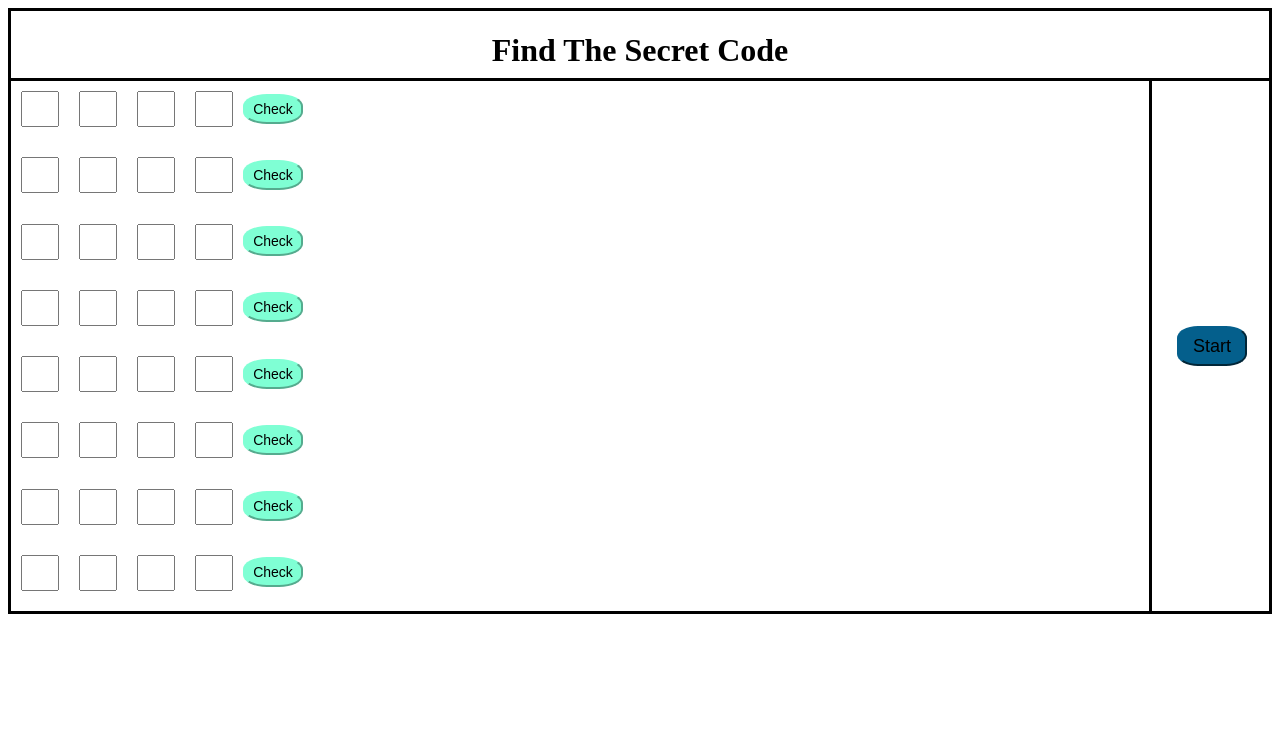
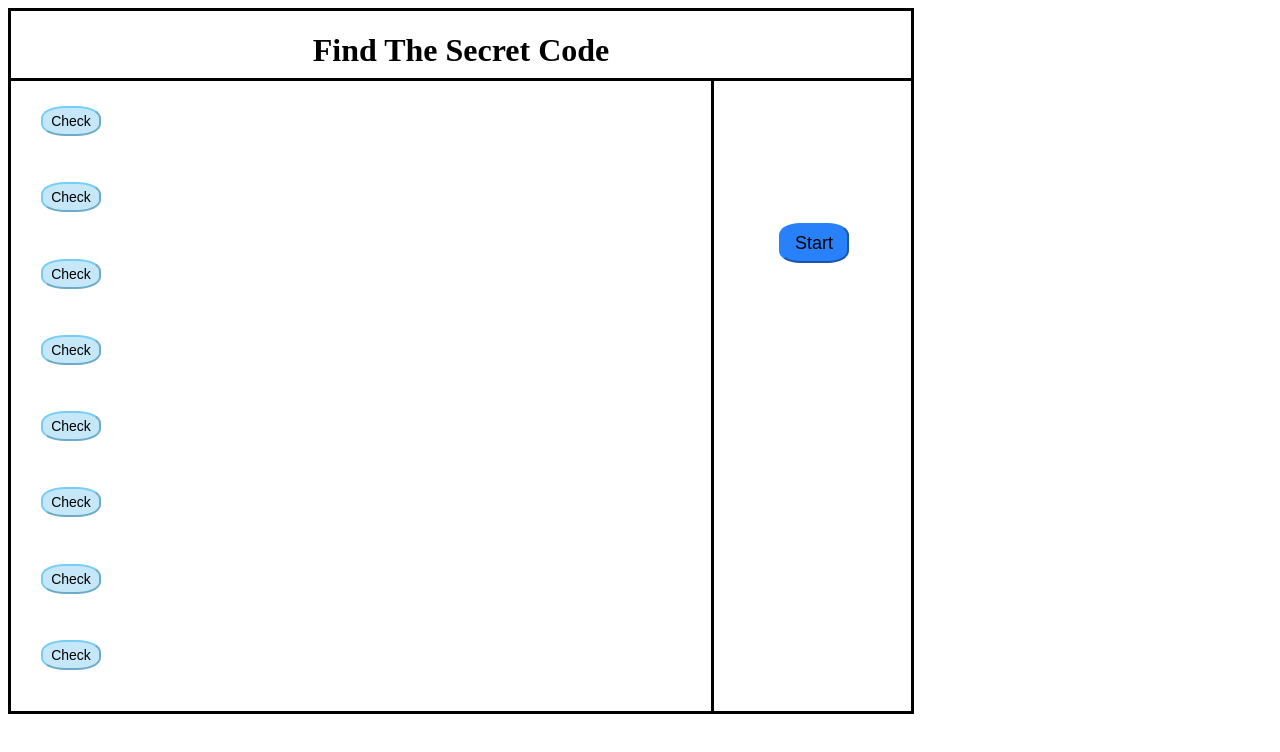
Before and after one commit to Loris99/game-task, a React (Create React App) app: page / in a window 1280 px wide. Shown: the top 752 px of the page. Built offline with nearby package versions, Linux system fonts and the light colour scheme.

Commit message:
finishing the notes

```diff
--- a/package.json
+++ b/package.json
@@ -6,6 +6,7 @@
     "@testing-library/jest-dom": "^5.16.2",
     "@testing-library/react": "^12.1.4",
     "@testing-library/user-event": "^13.5.0",
+    "prop-types": "^15.8.1",
     "react": "^17.0.2",
     "react-dom": "^17.0.2",
     "react-scripts": "5.0.0",
--- a/src/Components/DotLine.js
+++ b/src/Components/DotLine.js
@@ -1,8 +1,8 @@
 import classes from "./DotLine.module.css";
-
-const DotLine = (props) => {
-  return props.circles.map((value, index) => (
+import PropTypes from "prop-types";
+const DotLine = (props) =>
+  props.circles.map((value, index) => (
     <span key={index} className={classes[value ? "right" : "contains"]} />
   ));
-};
+
 export default DotLine;
--- a/src/Components/Game.js
+++ b/src/Components/Game.js
@@ -1,4 +1,5 @@
 import React, { useEffect, useState } from "react";
+import PropTypes from "prop-types";
 import Line from "./Line";
 import styles from "./Game.module.css";
 const SIZE = 4;
@@ -6,28 +7,74 @@ const SIZE = 4;
 const Game = (props) => {
   const [codeValue, setCodeValue] = useState([]);
   const [activeStep, setActiveStep] = useState(-1);
-
   const [clear, setClear] = useState(false);
+  const [isAWin, setIsAWin] = useState();
+  const [message, setMessage] = useState(" ");
 
   const updateActiveStep = (currentActiveStep) => {
     setActiveStep(currentActiveStep);
   };
+  const updateIsAWin = (isAWin) => {
+    console.log("updated is win ");
+    setIsAWin(isAWin);
+  };
+  console.log("win status ", isAWin);
 
-  const startGameHandler = (codeValue) => {
-    setCodeValue(
-      (codeValue = Array(SIZE)
-        .fill(0)
-        .map((num, index) => (num = Math.floor(Math.random() * 10))))
-    );
+  useEffect(() => {
+    if (isAWin === true) {
+      setMessage(result.win);
+
+      console.log("win message ", result.win);
+    } else if (isAWin === false) {
+      setMessage(result.lose);
+      console.log("win message ", result.lose);
+    }
+    // else {
+    //   setMessage(result.nothing);
+    //   console.log("win message ", result.win);
+    // }
+  }, [isAWin]);
+
+  const result = {
+    win: "Congratulation! You've WON",
+    lose: "oops, Game Over! try again",
+    nothing: " ",
+  };
+
+  const startGameHandler = () => {
+    const randomNumber = Math.floor(Math.random() * 10);
+    // const anotherRandom = Math.floor(Math.random() * 10);
+    // const tempCodeValue = new Array(4);
+    // tempCodeValue.forEach((element) => {
+    //   if (tempCodeValue.includes(element)) {
+    //     element = Math.floor(Math.random() * 10);
+    //   }
+    // });
+    const tempCodeValue = Array(SIZE)
+      .fill(0)
+      .map(
+        (num, index) =>
+          // if (tempCodeValue.includes(num)) {
+          (num = randomNumber)
+      );
+    // }
+
+    setCodeValue(tempCodeValue);
     // setActiveStep(0);
     updateActiveStep(0);
-    console.log("secret code ", codeValue);
     setClear(!clear);
   };
 
+  // const updateDisable = () => {
+  //   if (activeStep !== indexOfLine) {
+  //   }
+  //   setDisabled();
+  // };
+  console.log("secret code ", codeValue);
+
   return (
     <div className={styles.container}>
-      <div className={styles.top_bar}>
+      <div className={styles.topBar}>
         <h1>Find The Secret Code</h1>
       </div>
       <div className={styles.linesContainer}>
@@ -36,24 +83,24 @@ const Game = (props) => {
           .map((value, index) => (
             <Line
               key={index}
-              className={styles.line_display}
+              className={styles.lineDisplay}
               secretCode={codeValue}
               indexOfLine={index}
               activeStep={activeStep}
               clear={clear}
+              isAWin={isAWin}
+              updateIsAWin={updateIsAWin}
               updateActiveStep={updateActiveStep}
             />
           ))}
       </div>
-      <div className={styles.side_bar}>
-        <button
-          className={styles.startButton}
-          onClick={() => {
-            startGameHandler(codeValue);
-          }}
-        >
+      <div className={styles.sideBar}>
+        <button className={styles.startButton} onClick={startGameHandler}>
           Start
         </button>
+        <div>
+          <h1>{message}</h1>
+        </div>
       </div>
     </div>
   );
--- a/src/Components/Game.module.css
+++ b/src/Components/Game.module.css
@@ -1,25 +1,25 @@
 .container {
   display: grid;
-  height: 600px;
-  grid-template-columns: 1fr 120px;
+  height: 700px;
+  width: 900px;
+  grid-template-columns: 1fr 200px;
   grid-template-rows: 70px 1fr;
   grid-gap: 0px;
   border: 3px solid black;
 }
-.top_bar {
+.topBar {
   grid-column: 1/-1;
   border-bottom: 3px solid black;
-
   text-decoration: none;
   list-style-type: none;
   text-align: center;
 }
-.top_bar h1 {
+.topBar h1 {
   text-overflow: ellipsis;
   white-space: nowrap;
   overflow: hidden;
 }
-.side_bar {
+.sideBar {
   display: grid;
   width: 100%;
   border-left: 3px solid black;
@@ -27,12 +27,11 @@
 
 .linesContainer {
   display: grid;
-
   overflow: auto;
-
   width: 100%;
+  padding: 10px;
 }
-.line_display {
+.lineDisplay {
   display: inline-block;
 }
 
@@ -42,8 +41,8 @@
   width: 70px;
   height: 40px;
   border-radius: 30%;
-  background-color: rgb(4, 95, 140);
-  border-color: rgb(4, 95, 140);
+  background-color: rgb(40 128 251);
+  border-color: rgb(40 128 251);
   text-align: center;
   text-decoration: none;
   font-size: 18px;
--- a/src/Components/InputLine.js
+++ b/src/Components/InputLine.js
@@ -1,17 +1,18 @@
 import styles from "./InputLine.module.css";
-
-const InputLine = (props) => {
-  return props.enteredCode.map((digitValue, index) => (
+import PropTypes from "prop-types";
+const InputLine = (props) =>
+  props.enteredCode.map((digitValue, index) => (
     <input
       key={index}
       type="text"
       maxLength="1"
-      id={styles.fillers}
+      className={styles.fillers}
       onChange={(event) => {
         props.valueInputChangeHandler(event.target.value, index);
       }}
       value={digitValue}
+      disabled={props.disabled}
     />
   ));
-};
+
 export default InputLine;
--- a/src/Components/InputLine.module.css
+++ b/src/Components/InputLine.module.css
@@ -1,4 +1,4 @@
-#fillers {
+.fillers {
   width: 30px;
   height: 30px;
   margin: 10px;
--- a/src/Components/Line.js
+++ b/src/Components/Line.js
@@ -1,46 +1,53 @@
 import { useEffect, useState } from "react";
+import PropTypes from "prop-types";
 import styles from "./Line.module.css";
 import DotLine from "./DotLine.js";
 import InputLine from "./InputLine";
 
-var LETTERS = /^[A-Za-z]+$/;
+const DIGITS = /[0-9]/;
 const Line = (props) => {
-  const [enteredCode, setEnteredCode] = useState(["", "", "", ""]);
+  // const [enteredCode, setEnteredCode] = useState(["", "", "", ""]);
+  const [enteredCode, setEnteredCode] = useState([]);
   const [circles, setCircles] = useState([]);
-
+  const [disabled, setDisabled] = useState();
   //to restart the game and clear inputs
   useEffect(() => {
-    setEnteredCode(["", "", "", ""]);
+    // setEnteredCode(["", "", "", ""]);
+    setEnteredCode([]);
     setCircles([]);
   }, [props.clear]);
 
   //check if input is number & add into the array
   const valueInputChangeHandler = (digitValue, index) => {
-    if (LETTERS.test(digitValue)) {
-      console.log(LETTERS.test(digitValue));
+    if (DIGITS.test(digitValue) === false) {
+      console.log(DIGITS.test(digitValue));
       return;
     }
-    const clonedValues = [...enteredCode];
-    clonedValues[index] = digitValue;
-    setEnteredCode(clonedValues);
+    // const tempEnteredCode = [...enteredCode];
+    const tempEntered = Array(4).map((num, index) => (num = digitValue));
+
+    // tempEnteredCode[index] = digitValue;
+    setEnteredCode(tempEntered);
   };
 
   //check button
   const checkCodeValidity = () => {
     let stepCount = props.activeStep;
     let arr = [];
+
     for (let i in props.secretCode) {
       const enteredDigit = parseInt(enteredCode[i]);
-      const secretDigit = props.secretCode[i].toString();
+      // const secretDigit = props.secretCode[i].toString();
       //search for entered digit in the secretcode
-      var searchInSecretCode = props.secretCode.findIndex(
+      let searchInSecretCode = props.secretCode.findIndex(
         (val) => val === enteredDigit
       );
 
       //search for the digit in the secretcode
-      var searching = props.secretCode.findIndex(
+      let searching = props.secretCode.findIndex(
         (val) => val === props.secretCode[i]
       );
+
       if (searchInSecretCode !== -1 && searching === searchInSecretCode) {
         arr.push(true);
       } else if (
@@ -55,31 +62,46 @@ const Line = (props) => {
       return value ? -1 : 1;
     });
     setCircles(arr);
-
-    if (props.activeStep === 7) {
-      alert("You've ran out of trials! press START to start a new game!");
+    // if (arr.findIndex(false)) {
+    if (arr.every((val) => val === false)) {
+      if (props.activeStep === 7) {
+        props.updateIsAWin(false);
+      }
+      // return;
+    } else {
+      props.updateIsAWin(true);
+      setDisabled(true);
     }
     stepCount = stepCount + 1;
     props.updateActiveStep(stepCount);
   };
-
+  // useEffect(() => {
+  //   if (props.activeStep !== props.indexOfLine) {
+  //     setDisabled(true);
+  //     console.log("active step ", props.activeStep);
+  //     console.log("index of line ", props.indexOfLine);
+  //   }
+  // }, [props.activeStep, props.indexOfLine]);
+  // setDisabled(props.activeStep !== props.indexOfLine);
   return (
-    <section>
+    <section className={styles.boardAlignment}>
       <div className={styles.display}>
         <InputLine
+          disabled={props.activeStep !== props.indexOfLine}
           enteredCode={enteredCode}
           valueInputChangeHandler={valueInputChangeHandler}
         />
       </div>
+
       <button
-        id={styles.checkBtn}
+        className={styles.checkBtn}
         onClick={checkCodeValidity}
         disabled={props.activeStep !== props.indexOfLine}
       >
         Check
       </button>
 
-      <div className={styles.display}>
+      <div className={styles.dotAlignment}>
         <DotLine circles={circles} />
       </div>
     </section>
--- a/src/Components/Line.module.css
+++ b/src/Components/Line.module.css
@@ -1,19 +1,37 @@
 .display {
   display: inline-block;
 }
-#fillers {
+.fillers {
   width: 30px;
   height: 30px;
   margin: 10px;
 }
-#checkBtn {
+.checkBtn {
   width: 60px;
   height: 30px;
   border-radius: 40%;
-  background-color: aquamarine;
-  border-color: aquamarine;
+  background-color: rgb(0, 150, 219);
+  border-color: rgb(122, 200, 236);
   text-align: center;
   text-decoration: none;
   font-size: 14px;
   color: black;
+  margin: 10px;
 }
+.checkBtn:disabled {
+  background-color: rgb(76 180 229 / 32%);
+  border-color: rgba(56, 187, 247, 0.548);
+}
+
+.boardAlignment {
+  margin: 5px 10px;
+}
+
+.dotAlignment {
+  display: inline-block;
+  /* display: flex; */
+  /* justify-content: space-between; */
+  align-content: flex-start;
+  margin-right: 10px;
+  margin-top: 10px;
+}
```
Also changed, not shown: 1 other file (tests, documents, lock files or other folders).
